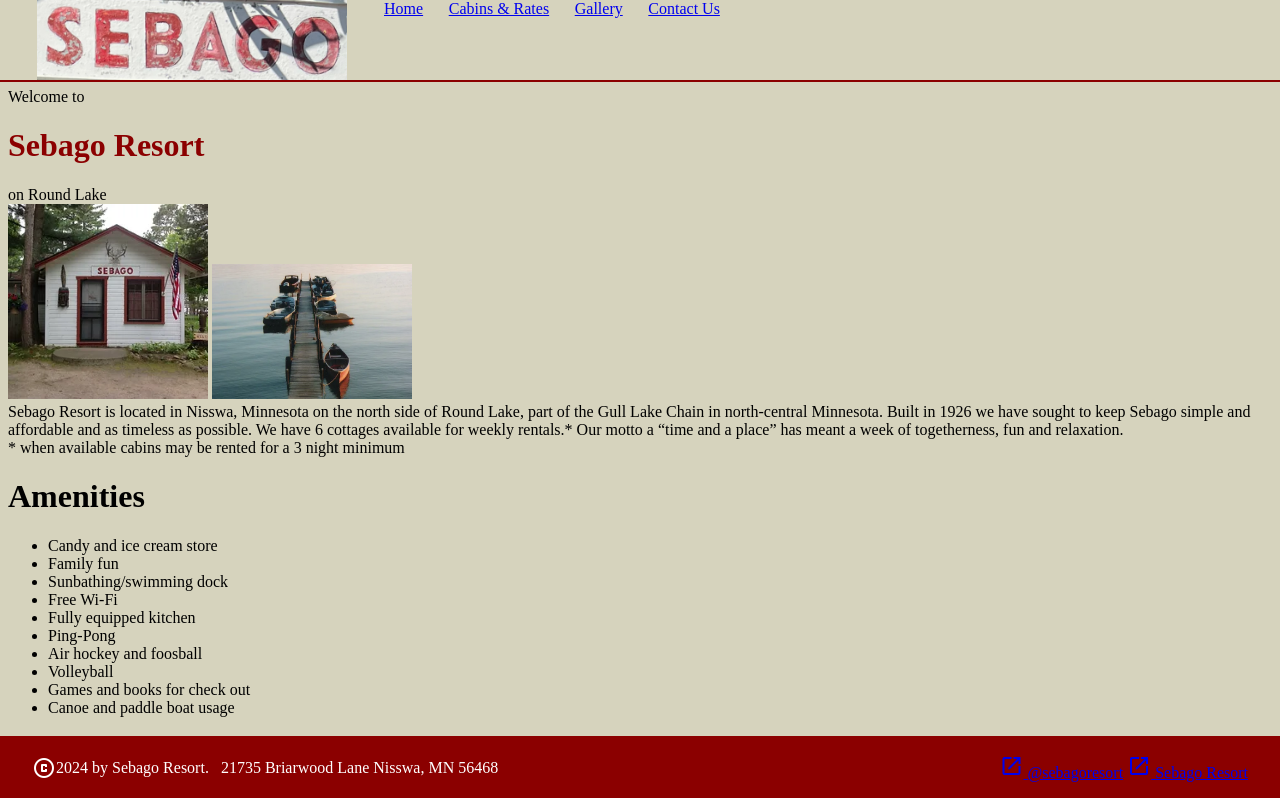
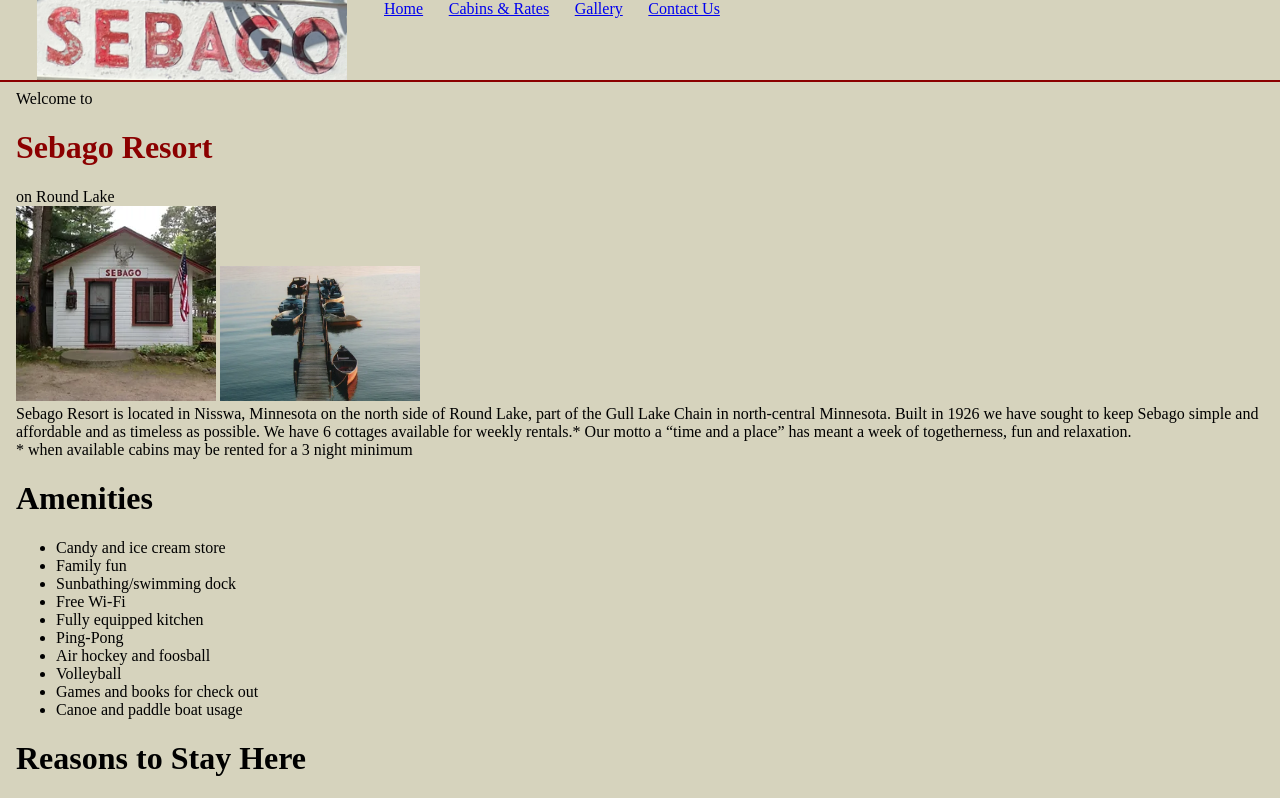
Before and after one commit to rmacdonald00/sebago, a SvelteKit app: page / in a window 1280 px wide. Shown: the top 798 px of the page. Built offline with nearby package versions, Linux system fonts and the light colour scheme.

Commit message:
move header/footer to scroll

```diff
--- a/src/app.html
+++ b/src/app.html
@@ -22,8 +22,9 @@
 	body {
 		background-color: var(--tan);
 		margin: 0px;
-		min-width: 100vw;
-		min-height: 100vh;
+		min-width: 100%;
+		min-height: 100%;
+		box-sizing: border-box;
 	}
 
 	@font-face {
--- a/src/routes/+layout.svelte
+++ b/src/routes/+layout.svelte
@@ -1,6 +1,7 @@
 <script>
 	import AddressDisplay from '$lib/components/AddressDisplay.svelte';
 	import { SebagoDetails } from '$lib/data/WebsiteContent';
+	import '../styles/display.css';
 </script>
 
 <svelte:head>
@@ -10,6 +11,7 @@
 	/>
 </svelte:head>
 
+<div class={'vertical-stack'}>
 	<div class={'header'}>
 		<img class={'image'} src="./sign.jpeg" alt="SEBAGO" />
 		<div class={'nav-bar'}>
@@ -40,6 +42,7 @@
 			</a>
 		</div>
 	</div>
+</div>
 
 <style>
 	@media only screen and (max-width: 60rem) {
@@ -53,8 +56,7 @@
 		object-fit: contain;
 	}
 	.slot-content {
-		margin: 5rem 0px 4rem 0px;
-		padding: 0.5rem;
+		padding: 0.5rem 1rem;
 	}
 	.nav-bar {
 		display: flex;
@@ -70,9 +72,6 @@
 		min-height: 5rem;
 		border-bottom: 2px var(--sebago-red) solid;
 		width: 100%;
-		position: fixed;
-		top: 0;
-		left: 0;
 	}
 
 	.footer {
@@ -80,9 +79,6 @@
 		color: var(--white);
 		height: 4rem;
 		width: 100%;
-		position: fixed;
-		bottom: 0;
-		left: 0;
 		display: flex;
 		flex-direction: row;
 		justify-content: space-between;
--- a/src/routes/+page.svelte
+++ b/src/routes/+page.svelte
@@ -1,7 +1,6 @@
 <script>
 	import ListDisplay from '$lib/components/ListDisplay.svelte';
 	import { AmenitiesList, ReasonsToStayHere, ThingsToNote } from '$lib/data/WebsiteContent';
-	import '../styles/text.css';
 </script>
 
 <span>Welcome to</span>
--- /dev/null
+++ b/src/styles/display.css
@@ -0,0 +1,4 @@
+.vertical-stack {
+    display: flex;
+    flex-direction: column;
+}
```
Lines whose indentation alone changed are shown as unchanged.
